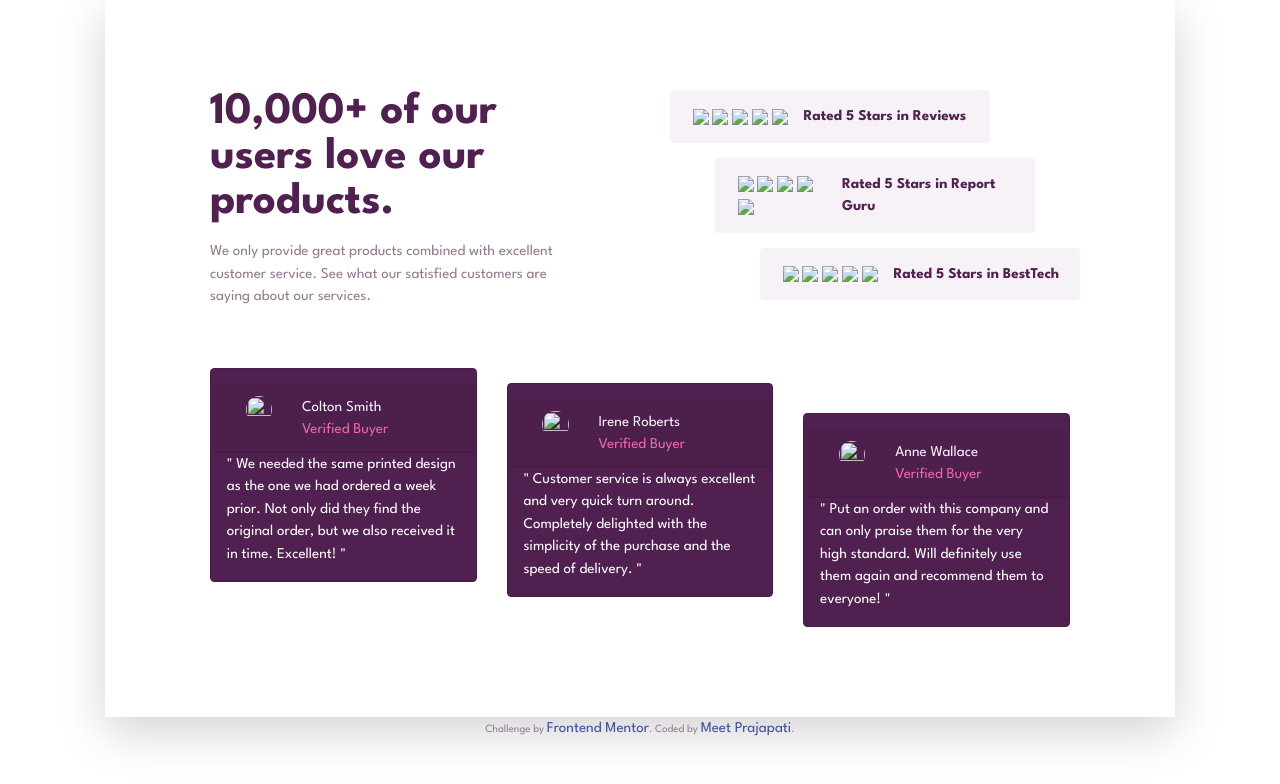
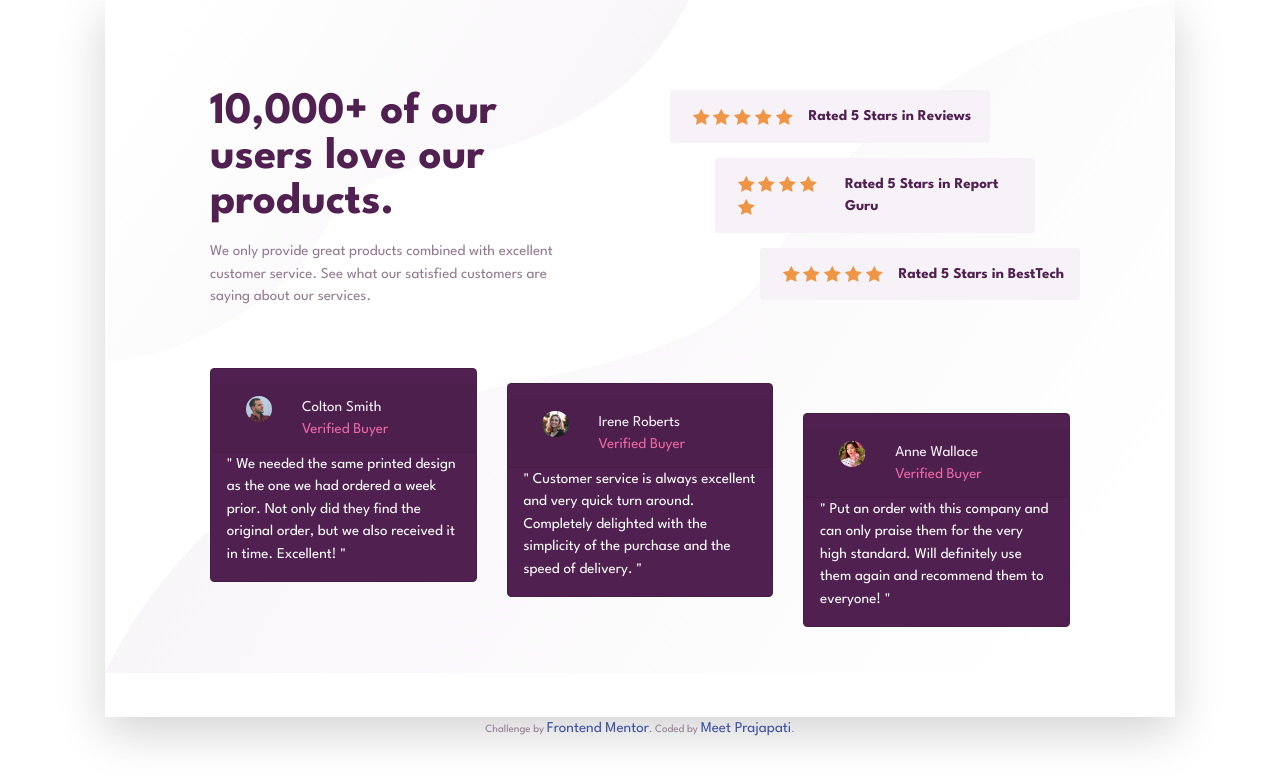
Before and after one commit to meetprajapati20/challenge-frontendMentor-social-proof-section, a plain HTML site: page index.html in a window 1280 px wide. Drawn offline with nearby package versions, Linux system fonts and the light colour scheme; the site is published under a folder, as on GitHub Pages, so addresses that start at the root find nothing.

Commit message:
Update index.html

```diff
--- a/index.html
+++ b/index.html
@@ -33,7 +33,7 @@
       }
       .main {
         margin: 0 7rem !important;
-        background-image: url('/images/bg-pattern-bottom-desktop.svg'),url('/images/bg-pattern-top-desktop.svg');
+        background-image: url('./images/bg-pattern-bottom-desktop.svg'),url('./images/bg-pattern-top-desktop.svg');
         background-repeat: no-repeat;
       }
       .head {
@@ -124,25 +124,25 @@
         </div>
         <div class="col review">
           <p class="card p-3 pl-4 font-weight-bold flex-row align-content-center border-0">
-            <span class="mr-3"><img src="/images/icon-star.svg">
-              <img src="/images/icon-star.svg">
-              <img src="/images/icon-star.svg">
-              <img src="/images/icon-star.svg">
-              <img src="/images/icon-star.svg">
+            <span class="mr-3"><img src="./images/icon-star.svg">
+              <img src="./images/icon-star.svg">
+              <img src="./images/icon-star.svg">
+              <img src="./images/icon-star.svg">
+              <img src="./images/icon-star.svg">
             </span> Rated 5 Stars in Reviews</p>
           <p class="card p-3 pl-4 font-weight-bold w-75 flex-row align-content-center border-0 ml-5">
-            <span class="mr-3"><img src="/images/icon-star.svg">
-              <img src="/images/icon-star.svg">
-              <img src="/images/icon-star.svg">
-              <img src="/images/icon-star.svg">
-              <img src="/images/icon-star.svg">
+            <span class="mr-3"><img src="./images/icon-star.svg">
+              <img src="./images/icon-star.svg">
+              <img src="./images/icon-star.svg">
+              <img src="./images/icon-star.svg">
+              <img src="./images/icon-star.svg">
             </span> Rated 5 Stars in Report Guru</p>
           <p class="card p-3 pl-4 font-weight-bold w-75 flex-row align-content-center border-0 ml-10">
-            <span class="mr-3"><img src="/images/icon-star.svg">
-              <img src="/images/icon-star.svg">
-              <img src="/images/icon-star.svg">
-              <img src="/images/icon-star.svg">
-              <img src="/images/icon-star.svg">
+            <span class="mr-3"><img src="./images/icon-star.svg">
+              <img src="./images/icon-star.svg">
+              <img src="./images/icon-star.svg">
+              <img src="./images/icon-star.svg">
+              <img src="./images/icon-star.svg">
             </span> Rated 5 Stars in BestTech</p>
         </div>
       </div>
@@ -152,7 +152,7 @@
           <div class="card review-card rounded rounded-lg">
             <div class="card-body">
               <div class="row card-header">
-                <img src="/images/image-colton.jpg" class="col-3 h-100 rounded rounded-circle">
+                <img src="./images/image-colton.jpg" class="col-3 h-100 rounded rounded-circle">
                 <div class="col-7">
                   <p class="card-text m-0 p-0">Colton Smith</p>
                   <p class="card-text">Verified Buyer</p>
@@ -169,7 +169,7 @@
           <div class="card review-card rounded rounded-lg mt-3">
             <div class="card-body">
               <div class="row card-header">
-                <img src="/images/image-irene.jpg" class="col-3 h-100 rounded rounded-circle">
+                <img src="./images/image-irene.jpg" class="col-3 h-100 rounded rounded-circle">
                 <div class="col-7">
                   <p class="card-text m-0 p-0">Irene Roberts</p>
                   <p class="card-text">Verified Buyer</p>
@@ -185,7 +185,7 @@
           <div class="card review-card rounded rounded-lg mt-5">
             <div class="card-body">
               <div class="row card-header">
-                <img src="/images/image-anne.jpg" class="col-3 h-100 rounded rounded-circle">
+                <img src="./images/image-anne.jpg" class="col-3 h-100 rounded rounded-circle">
                 <div class="col-7">
                   <p class="card-text m-0 p-0">Anne Wallace</p>
                   <p class="card-text">Verified Buyer</p>
```
